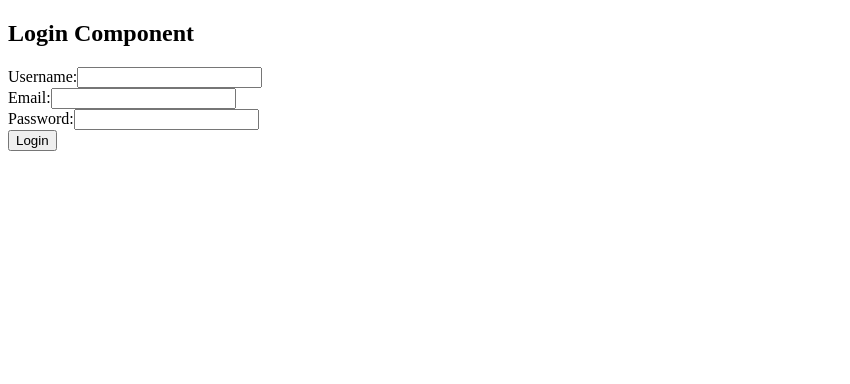
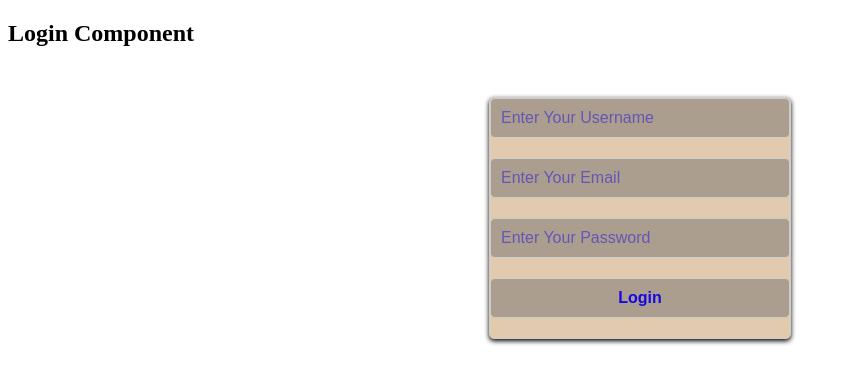
Before and after one commit to vishwa-mern/html-css-js-projects, a React (Vite) app in the folder react-app/: page / in a window 1280 px wide. Shown: the top 384 px of the page, without its empty margins (0-850 px from the left). Built offline with nearby package versions, Linux system fonts and the light colour scheme.

Commit message:
create form page data

```diff
--- /dev/null
+++ b/react-app/src/Component/UserLogin.css
@@ -0,0 +1,71 @@
+.login-form{
+    width: 300px;
+    margin: 50px auto;
+    border: 1px solid #ccc;
+    border-radius: 5px;
+    background-color: #f9f9f9;
+    display: flex;
+    flex-direction: column;
+    justify-content: space-around;
+    background-color: rgb(225, 202, 174);
+    box-shadow: 0 2px 5px rgba(0, 0, 0, 1);
+
+}
+.login-form input{
+
+    margin-bottom: 20px;
+    padding: 10px;
+    border: 1px solid #ccc;
+    border-radius: 5px;
+    font-size: 16px;
+    background-color: rgba(105, 104, 102, 0.447);
+    color:rgb(22, 7, 228) ;
+    font-weight: bold;
+}
+input::placeholder{
+    color: rgba(22, 7, 228, 0.479);
+    font-weight:lighter;
+    text-transform: capitalize;
+
+}
+#button:hover{
+    padding: 10px;
+    border: none;
+    border-radius: 5px;
+    background-color: rgba(22, 7, 228, 0.756);
+    color: white;
+    font-size: 16px;
+    cursor: pointer;
+}
+#button:active{
+    background-color: rgba(22, 7, 228, 0.756);
+    color: white;
+    font-size: 16px;
+    cursor: pointer;
+    transform: scale(0.95);
+}
+
+input:focus{
+    padding: 10px;
+    border: 1px solid #ccc;
+    border-radius: 5px;
+    font-size: 16px;
+    background-color: rgba(66, 6, 230, 0.447);
+    color:rgb(17, 7, 154) ;
+    font-weight: bold;
+}
+
+input:focus::placeholder{
+    color: rgba(17, 7, 154, 0.479);
+    font-weight:lighter;
+    text-transform: capitalize;
+}
+input:hover{
+    padding: 10px;
+    border: 1px solid #ccc;
+    border-radius: 5px;
+    font-size: 16px;
+    background-color: rgba(66, 6, 230, 0.447);
+    color:rgb(17, 7, 154) ;
+    font-weight: bold;
+}
--- a/react-app/src/Component/UserLogin.jsx
+++ b/react-app/src/Component/UserLogin.jsx
@@ -1,18 +1,22 @@
+import "./userlogin.css"
+import { useState } from "react";
 const Login=()=>{
+    const [username, setUsername] = useState("");
+    const [email, setEmail] = useState("");
+    const [password, setPassword] = useState("");
+    console.log(username,email,password);
     return (
         <div>
             <h2>Login Component</h2>
             <form className="login-form">
-                <label htmlFor="username">Username:</label>
-                <input type="text" id="username" name="username" required />
-                <br />
-                <label htmlFor="email">Email:</label>
-                <input type="email" id="email" name="email" required />
-                <br />
-                <label htmlFor="password">Password:</label>
-                <input type="password" id="password" name="password" required />
-                <br />
-                <button type="submit">Login</button>
+
+                <input type="text" id="username" name="username" placeholder="enter your username" onChange={(e)=>setUsername(e.target.value)}/>
+
+                <input type="email" id="email" name="email" placeholder="enter your email" onChange={(e)=>setEmail(e.target.value)}/>
+
+                <input type="password" id="password" name="password" placeholder="enter your password" onChange={(e)=>setPassword(e.target.value)}/>
+
+                <input type="submit" id="button" value="Login" />
 
             </form>
         </div>
```
